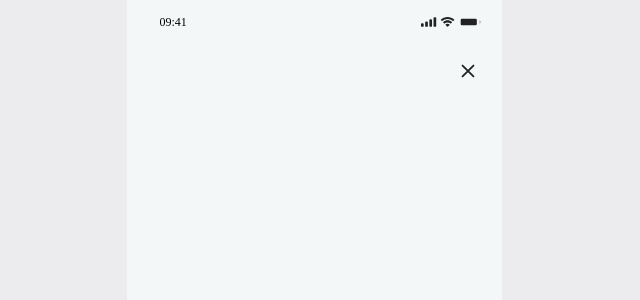
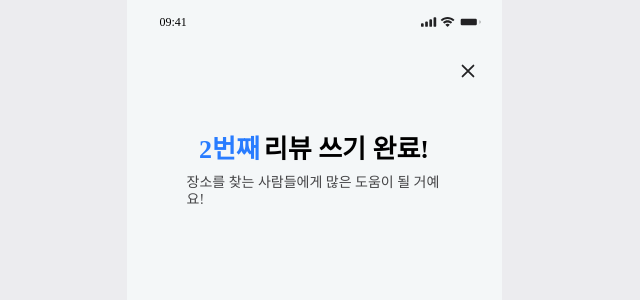
Before and after one commit to NOW-SOPT-CDSP-WEB6/Naver-Reservation-FE, a React (Vite) app: page /done in a window 1280 px wide. Shown: the top 300 px of the page, without its empty margins (326-966 px from the left). Built offline with nearby package versions, Linux system fonts and the light colour scheme; a web font is replaced by a local one.

Commit message:
#17 :sparkles: feat: DoneHeader 컴포넌트 및 스타일 생성

```diff
--- /dev/null
+++ b/src/pages/donePage/DoneHeader/DoneHeader.style.ts
@@ -0,0 +1,25 @@
+import { css } from '@emotion/react';
+
+import { Theme } from '@/styles/theme';
+
+export const HeaderWrapper = css({
+  width: '255px',
+  height: '60px',
+  margin: '35px 60px',
+  flexShrink: '0',
+});
+
+export const topTitle = css({
+  display: 'flex',
+  justifyContent: 'center',
+});
+
+export const blueHighlight = css({
+  color: Theme.color.naverBlue,
+  marginRight: '4px',
+});
+
+export const topDetail = css({
+  color: Theme.color.darkgray,
+  marginTop: '9px',
+});
--- /dev/null
+++ b/src/pages/donePage/DoneHeader/DoneHeader.tsx
@@ -0,0 +1,28 @@
+import {
+  HeaderWrapper,
+  blueHighlight,
+  topDetail,
+  topTitle,
+} from '@/pages/donePage/DoneHeader/DoneHeader.style';
+
+import Text from '@/components/@common/Text/Text';
+import Title from '@/components/@common/Title/Title';
+
+const DoneHeader = () => {
+  return (
+    <>
+      <section css={HeaderWrapper}>
+        <Title size={'large'}>
+          <span css={topTitle}>
+            <span css={blueHighlight}>2번째</span> 리뷰 쓰기 완료!
+          </span>
+        </Title>
+        <Text size={'medium'}>
+          <p css={topDetail}>장소를 찾는 사람들에게 많은 도움이 될 거예요!</p>
+        </Text>
+      </section>
+    </>
+  );
+};
+
+export default DoneHeader;
--- a/src/pages/donePage/DonePage.tsx
+++ b/src/pages/donePage/DonePage.tsx
@@ -1,9 +1,11 @@
+import DoneHeader from '@/pages/donePage/DoneHeader/DoneHeader';
 import TopBar from '@/pages/donePage/TopBar/TopBar';
 
 const DonePage = () => {
   return (
     <>
       <TopBar />
+      <DoneHeader />
     </>
   );
 };
```
